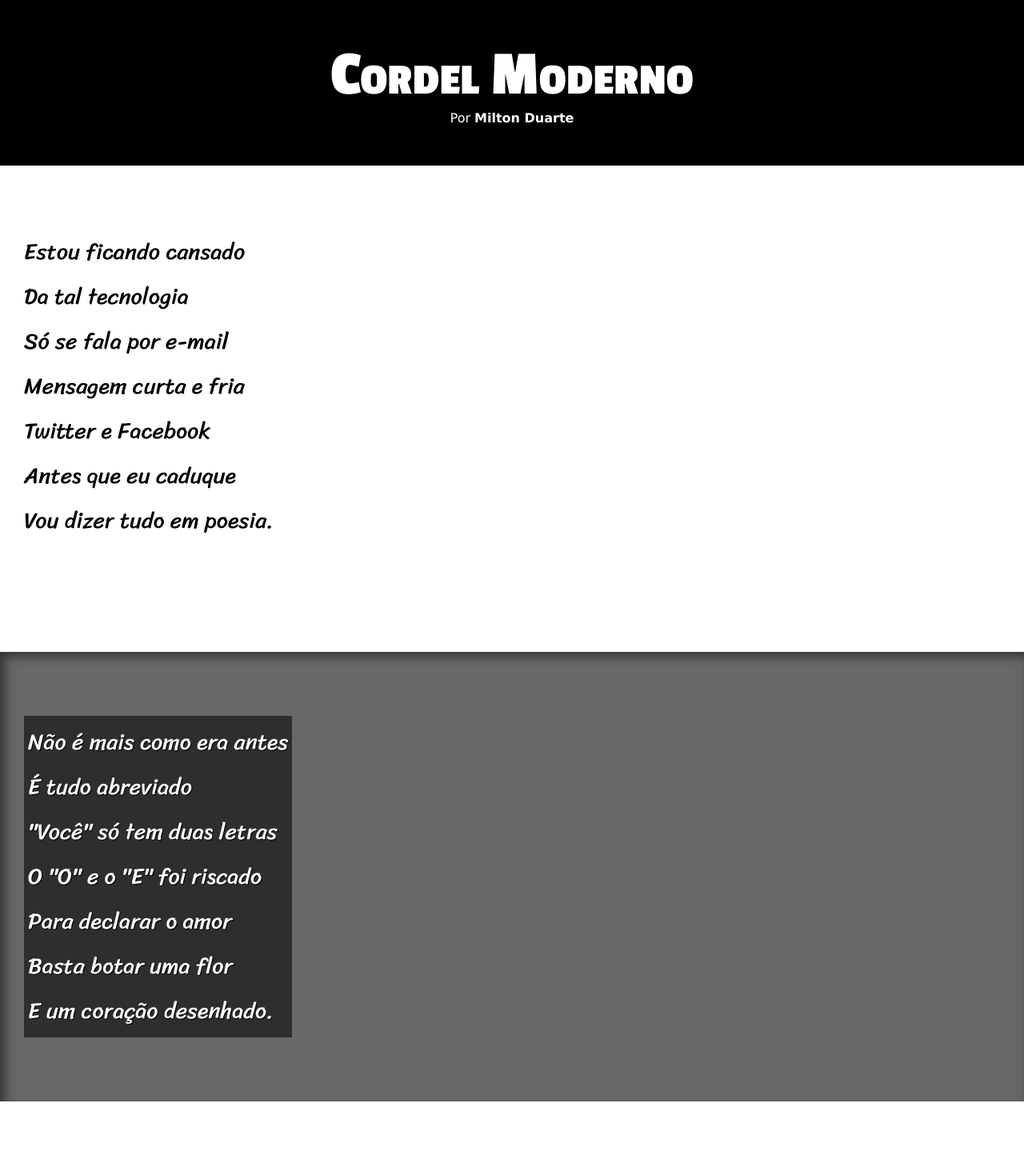
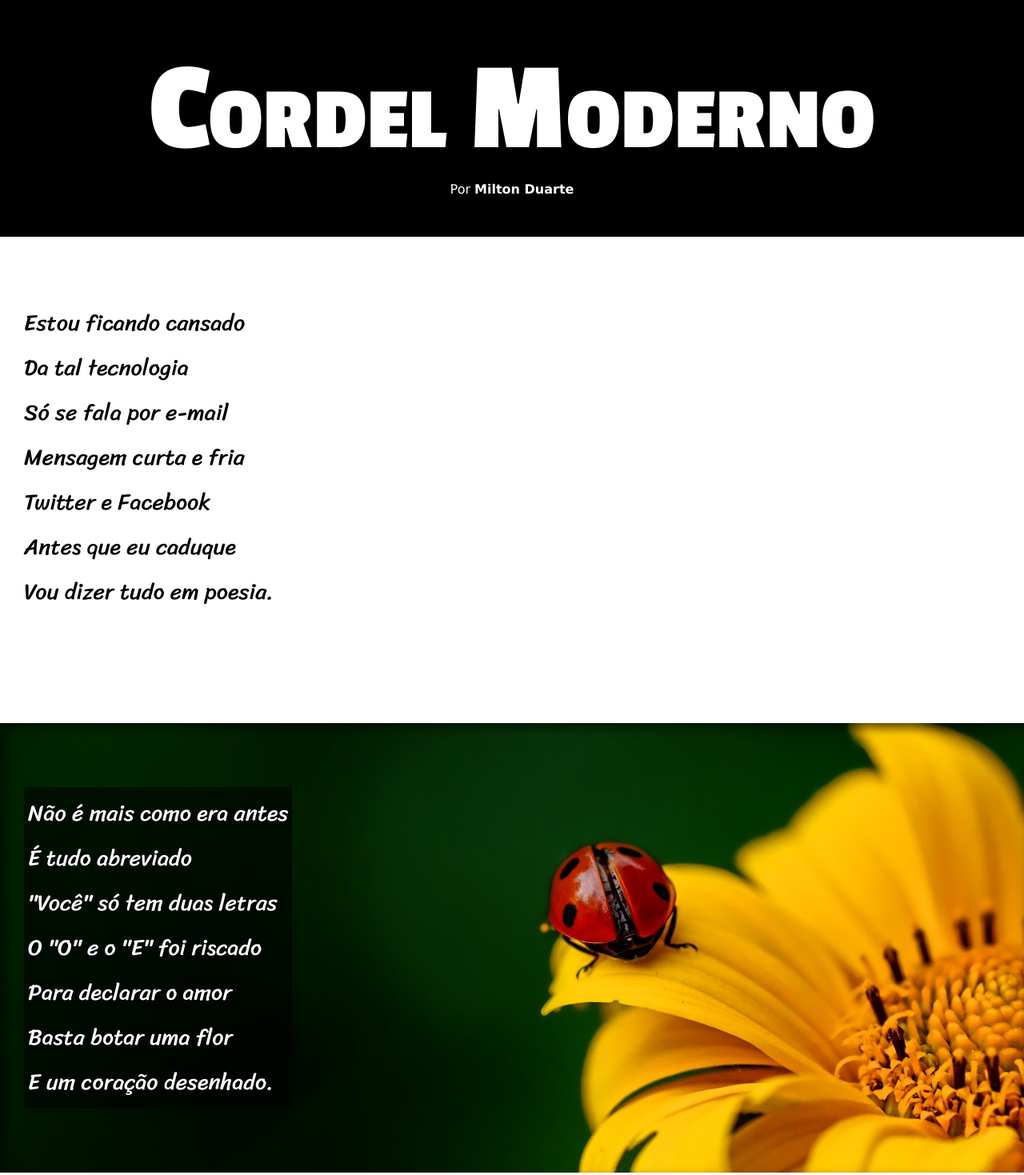
Before and after one commit to OImperador/projeto-cordel, a plain HTML site: page index.html in a window 1280 px wide. Shown: the top 1469 px of the page at 80% size. Drawn offline with Linux system fonts and the light colour scheme.

Commit message:
Atualizando

```diff
--- a/style.css
+++ b/style.css
@@ -32,7 +32,7 @@ header > h1 {
    padding-top: 50px;
    font-variant: small-caps;
    font-family: var(--fonteespecial1);
-   font-size: 10vh;
+   font-size: 20vh;
 }
 
 header > p {
@@ -83,13 +83,13 @@ section.imagem > p {
 }
 
 section#img01 {
-   background-image: url('../Desafio011/imagens/background001.jpg');
+   background-image: url('../projeto-cordel/imagens/background001.jpg');
    background-position: right center;
 
 }
 
 section#img02 {
-   background-image: url('../Desafio011/imagens/background002.jpg');
+   background-image: url('../projeto-cordel/imagens/background002.jpg');
 
 }
 
```
